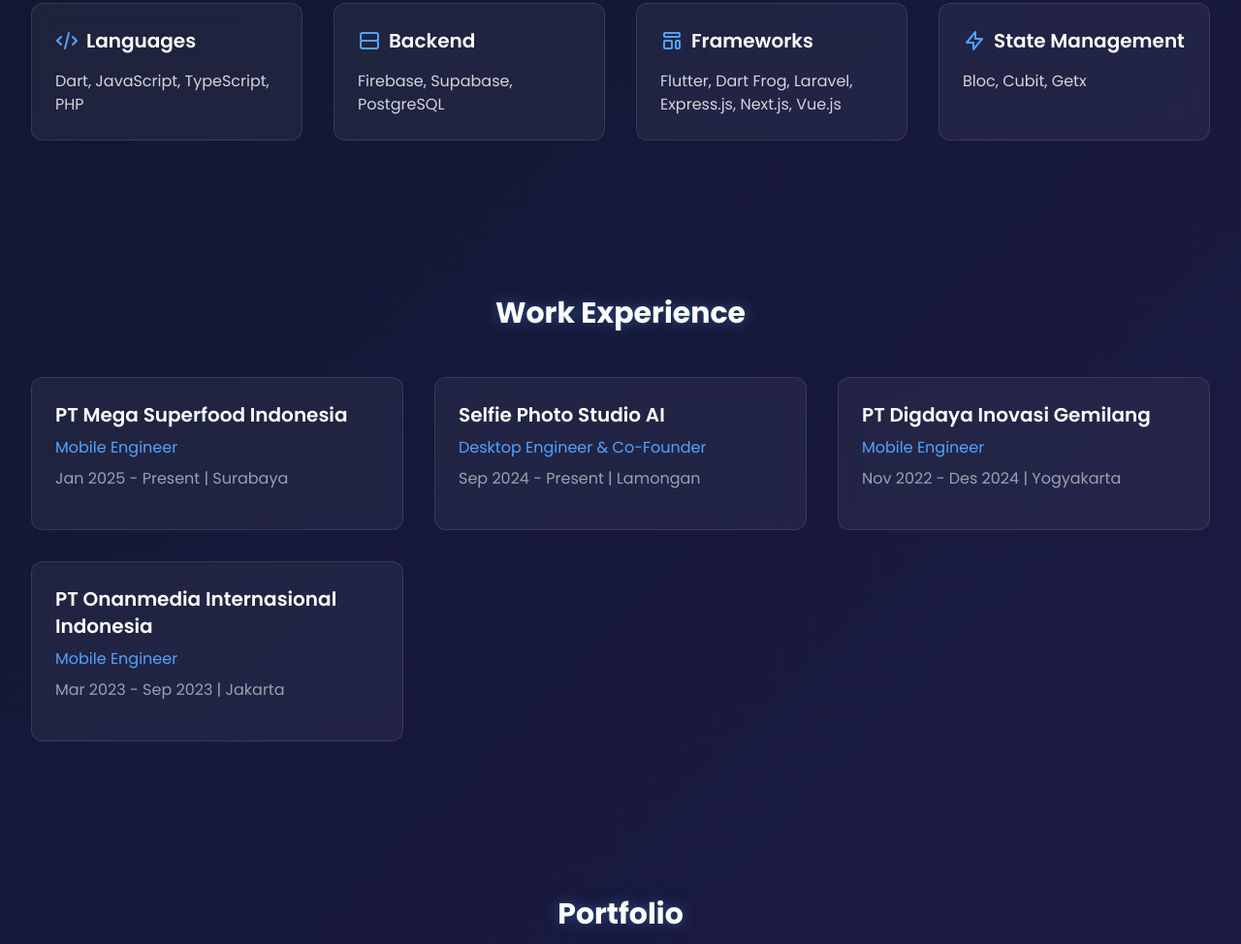
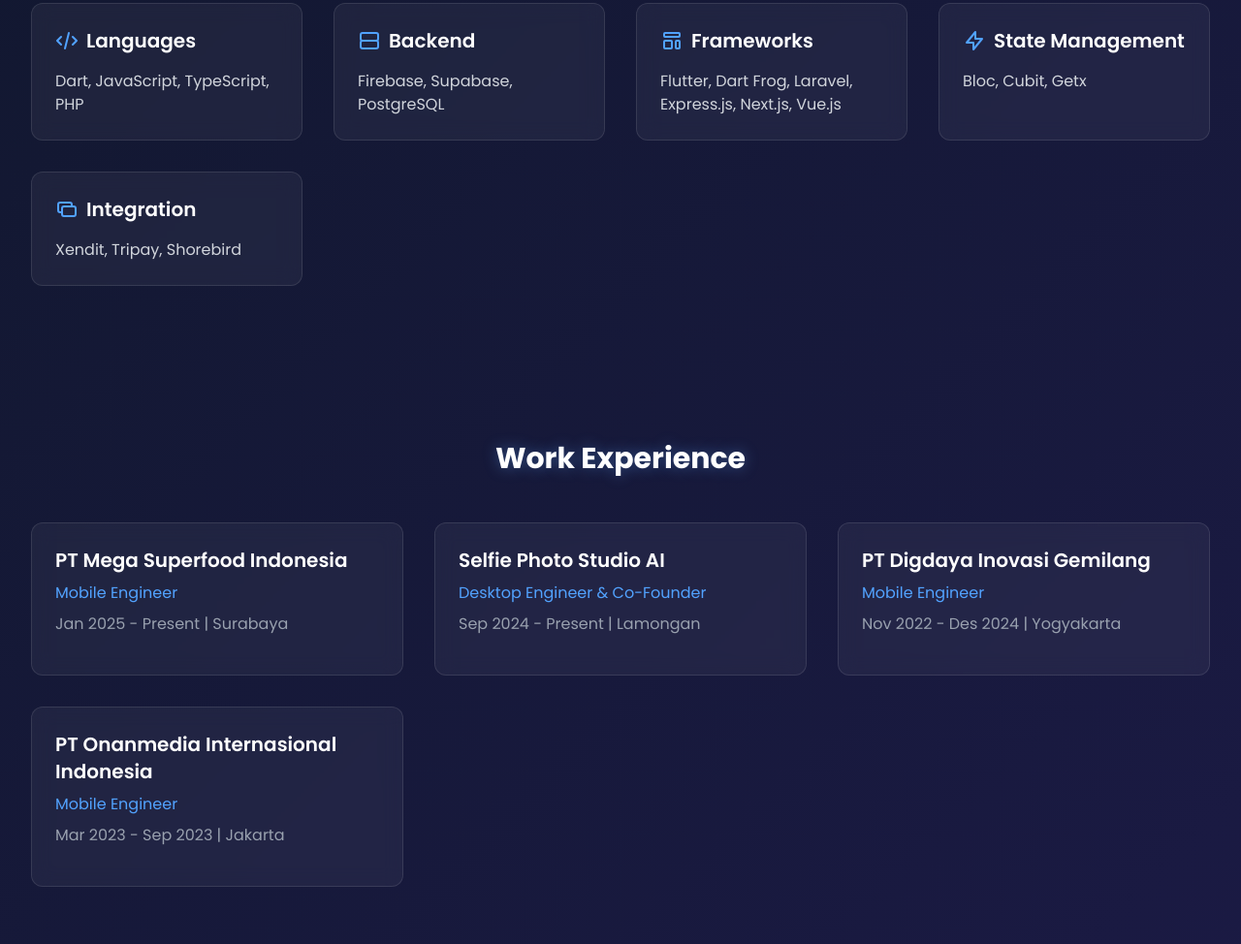
Before and after one commit to Imron-Code17/myportfolio, a plain HTML site: page index.html in a window 1280 px wide. Shown: the part 925-1899 px from the top of the page at 97% size. Drawn offline with nearby package versions, Linux system fonts and the light colour scheme.

Commit message:
add:skill

```diff
--- a/index.html
+++ b/index.html
@@ -196,6 +196,17 @@
                             <h3 class="text-xl font-semibold text-white">State Management</h3>
                         </div>
                         <p class="text-gray-300">Bloc, Cubit, Getx</p>
+                    </div>
+                    <div class="glass-card p-6 rounded-xl fade-in">
+                        <div class="flex items-center mb-4">
+                            <svg class="w-6 h-6 text-blue-400 mr-2" fill="none" viewBox="0 0 24 24"
+                                stroke="currentColor">
+                                <path stroke-linecap="round" stroke-linejoin="round" stroke-width="2"
+                                    d="M17 9V7a2 2 0 00-2-2H5a2 2 0 00-2 2v6a2 2 0 002 2h2m2 4h10a2 2 0 002-2v-6a2 2 0 00-2-2H9a2 2 0 00-2 2v6a2 2 0 002 2" />
+                            </svg>
+                            <h3 class="text-xl font-semibold text-white">Integration</h3>
+                        </div>
+                        <p class="text-gray-300">Xendit, Tripay, Shorebird</p>
                     </div>
                 </div>
             </div>
```
Also changed, not shown: 1 other file.
